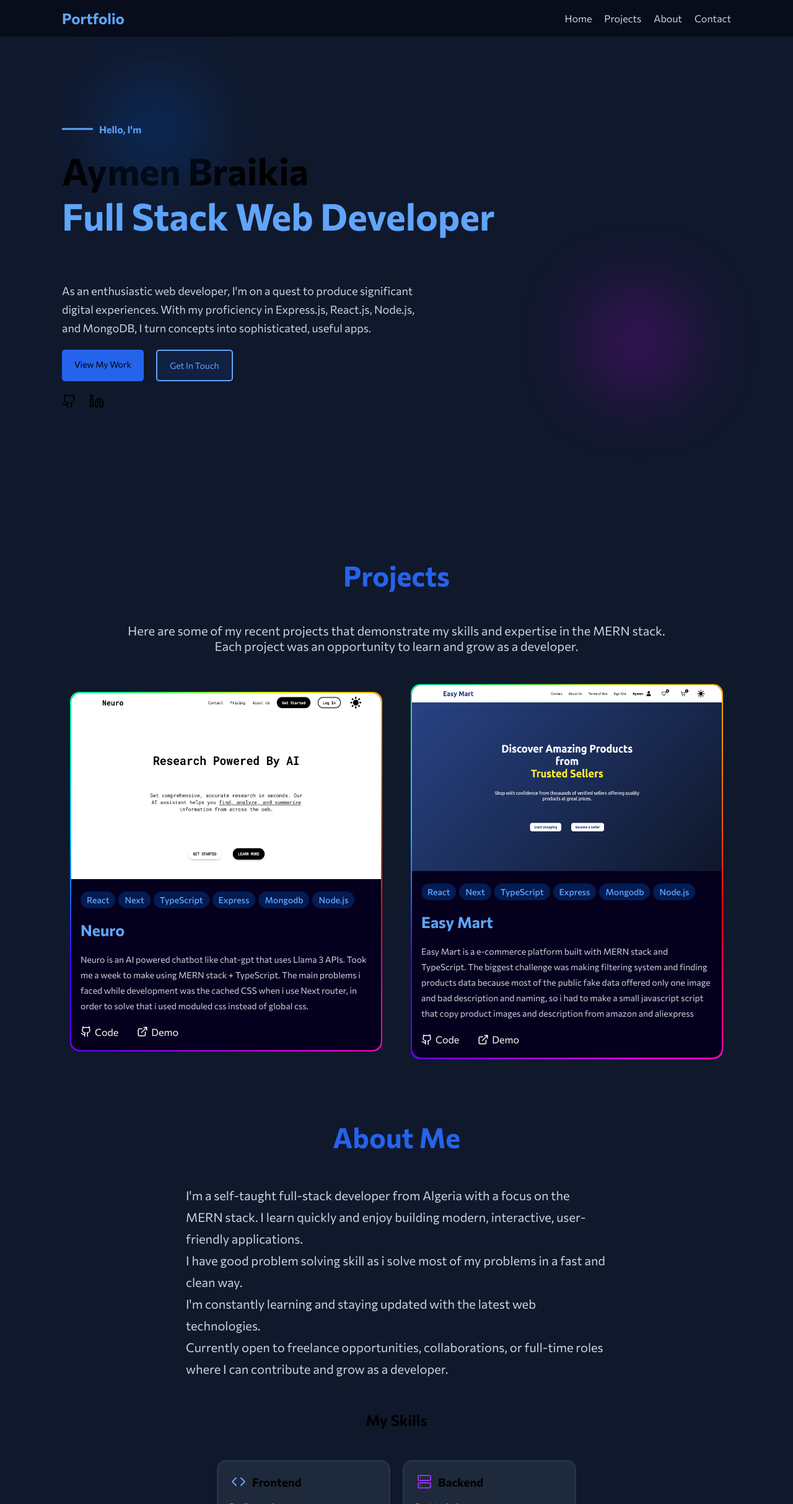
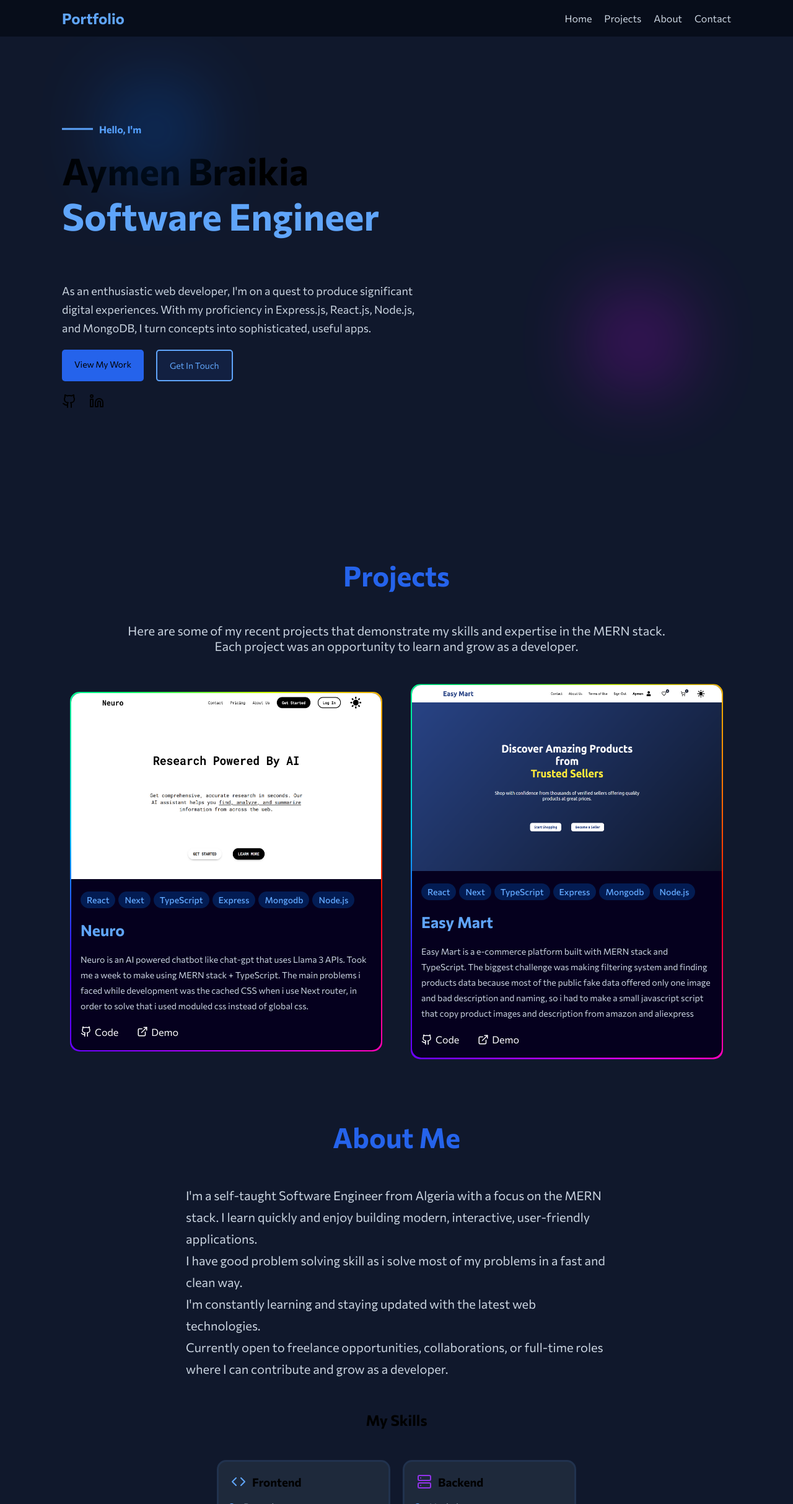
Before and after one commit to AymenBraikia/portfolio, a Next.js app: page / in a window 1280 px wide. Shown: the top 2426 px of the page at 62% size. Built offline with nearby package versions, Linux system fonts and the light colour scheme.

Commit message:
edited some text

```diff
--- a/app/components/about.tsx
+++ b/app/components/about.tsx
@@ -63,7 +63,7 @@ function About() {
 			</h1>
 
 			<div className={styles.description}>
-				<p>I&apos;m a self-taught full-stack developer from Algeria with a focus on the MERN stack. I learn quickly and enjoy building modern, interactive, user-friendly applications. <br />
+				<p>I&apos;m a self-taught Software Engineer from Algeria with a focus on the MERN stack. I learn quickly and enjoy building modern, interactive, user-friendly applications. <br />
 				I have good problem solving skill as i solve most of my problems in a fast and clean way. <br />
 				I&apos;m constantly learning and staying updated with the latest web technologies. <br />
 				Currently open to freelance opportunities, collaborations, or full-time roles where I can contribute and grow as a developer.
--- a/app/components/introduction.tsx
+++ b/app/components/introduction.tsx
@@ -45,7 +45,7 @@ function Introduction() {
 
 			<div ref={myself} id="myself" className={styles.myself}>
 				<h1 className={styles.name}>Aymen Braikia</h1>
-				<h1 className={styles.position}>Full Stack Web Developer</h1>
+				<h1 className={styles.position}>Software Engineer</h1>
 			</div>
 
 			<p ref={description} id="description" className={styles.description}>
--- a/app/layout.tsx
+++ b/app/layout.tsx
@@ -55,7 +55,7 @@ const myCustomFont = localFont({
 });
 export const metadata: Metadata = {
 	title: "Aymen Braikia",
-	description: "Aymen's Full stack web developer portfolio",
+	description: "Aymen's Software Engineer portfolio",
 };
 
 export default function RootLayout({
```
